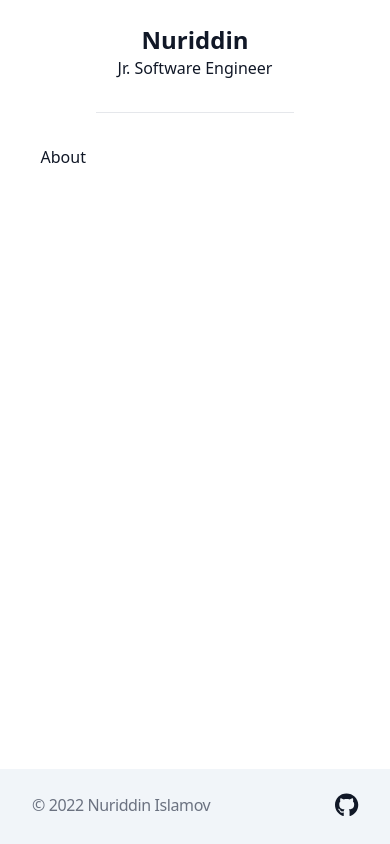
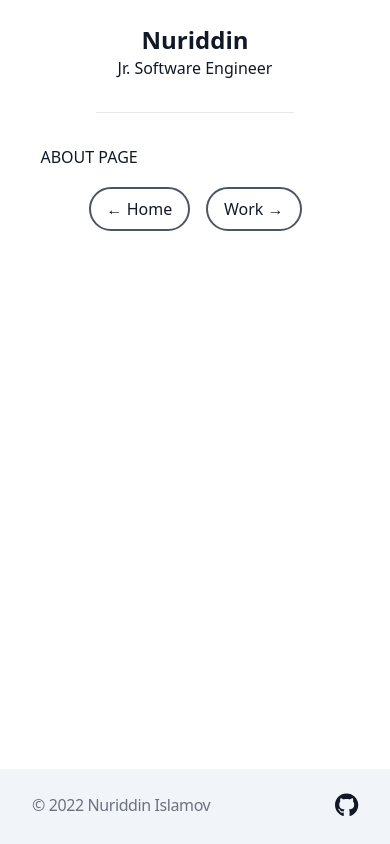
Before and after one commit to noonosh/nuriddinislamov.com-old, a React (Create React App) app: page /me in a window 390 px wide. Built offline with nearby package versions, Linux system fonts and the light colour scheme; what react-animations would draw is missing.

Commit message:
add phone paginated navigation

```diff
--- a/src/components/About.js
+++ b/src/components/About.js
@@ -1,10 +1,15 @@
 import React from 'react';
 import Layout from '../layouts/Layout';
+import Navigation from './Navigation';
 
 const About = () => {
 	return (
 		<Layout id='about'>
-			<div>About</div>
+			<div>ABOUT PAGE</div>
+			<Navigation
+				prev={{ name: 'Home', path: '/' }}
+				next={{ name: 'Work', path: '/projects' }}
+			/>
 		</Layout>
 	);
 };
--- a/src/components/Home.js
+++ b/src/components/Home.js
@@ -1,11 +1,16 @@
 import React from 'react';
 import Layout from '../layouts/Layout';
 import Maintenance from './Maintenance';
+import Navigation from './Navigation';
 
 const Home = () => {
 	return (
 		<Layout id='home'>
 			<Maintenance />
+			<Navigation
+				prev={{ name: '', path: '' }}
+				next={{ name: 'About', path: '/me' }}
+			/>
 		</Layout>
 	);
 };
--- /dev/null
+++ b/src/components/Navigation.js
@@ -0,0 +1,19 @@
+import React from 'react';
+import { Link } from 'react-router-dom';
+
+function Navigation(props) {
+	return (
+		<div className='h-20 flex flex-wrap-reverse justify-between items-center px-12 md:hidden'>
+			{props.prev.path == '' ? null : (
+				<div className='border-2 border-gray-600 px-4 py-2 my-2 rounded-3xl whitespace-nowrap'>
+					<Link to={props.prev.path}>&larr; {props.prev.name}</Link>
+				</div>
+			)}
+			<div className='border-2 border-gray-600 px-4 py-2 rounded-3xl whitespace-nowrap'>
+				<Link to={props.next.path}>{props.next.name} &rarr;</Link>
+			</div>
+		</div>
+	);
+}
+
+export default Navigation;
```
